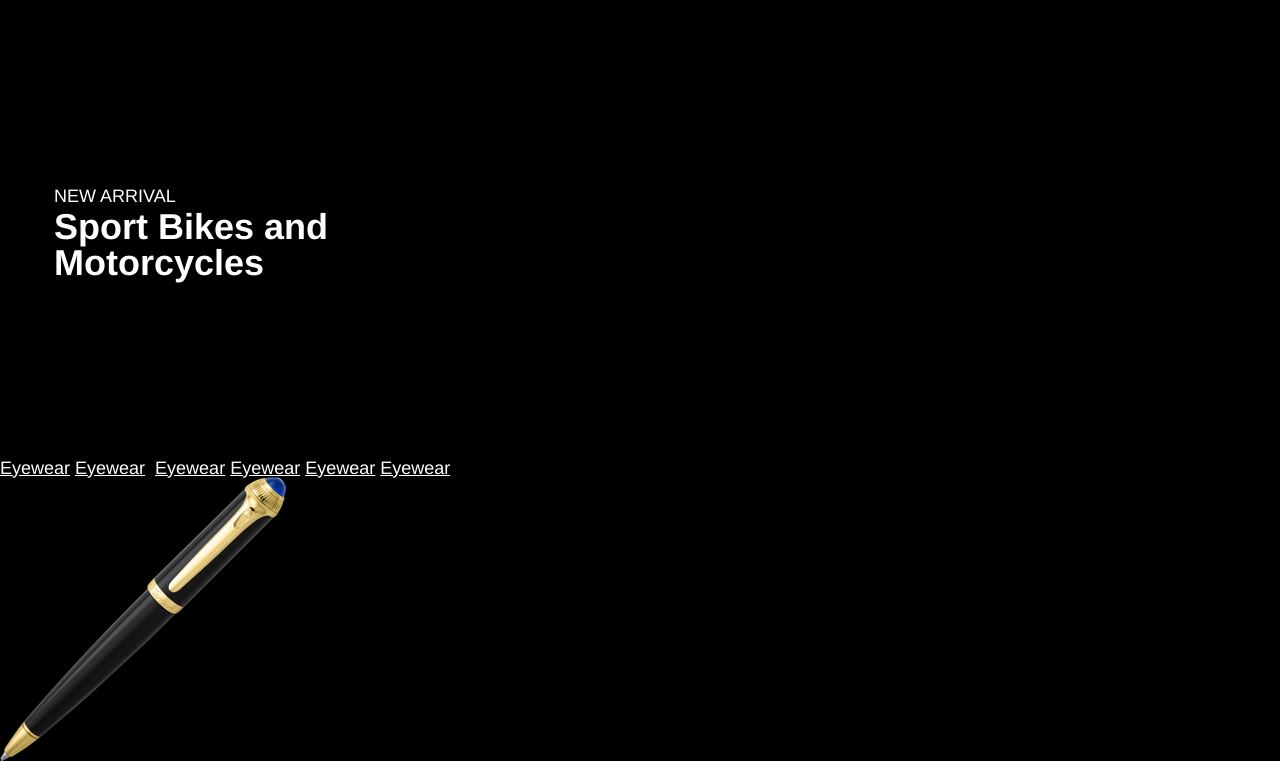
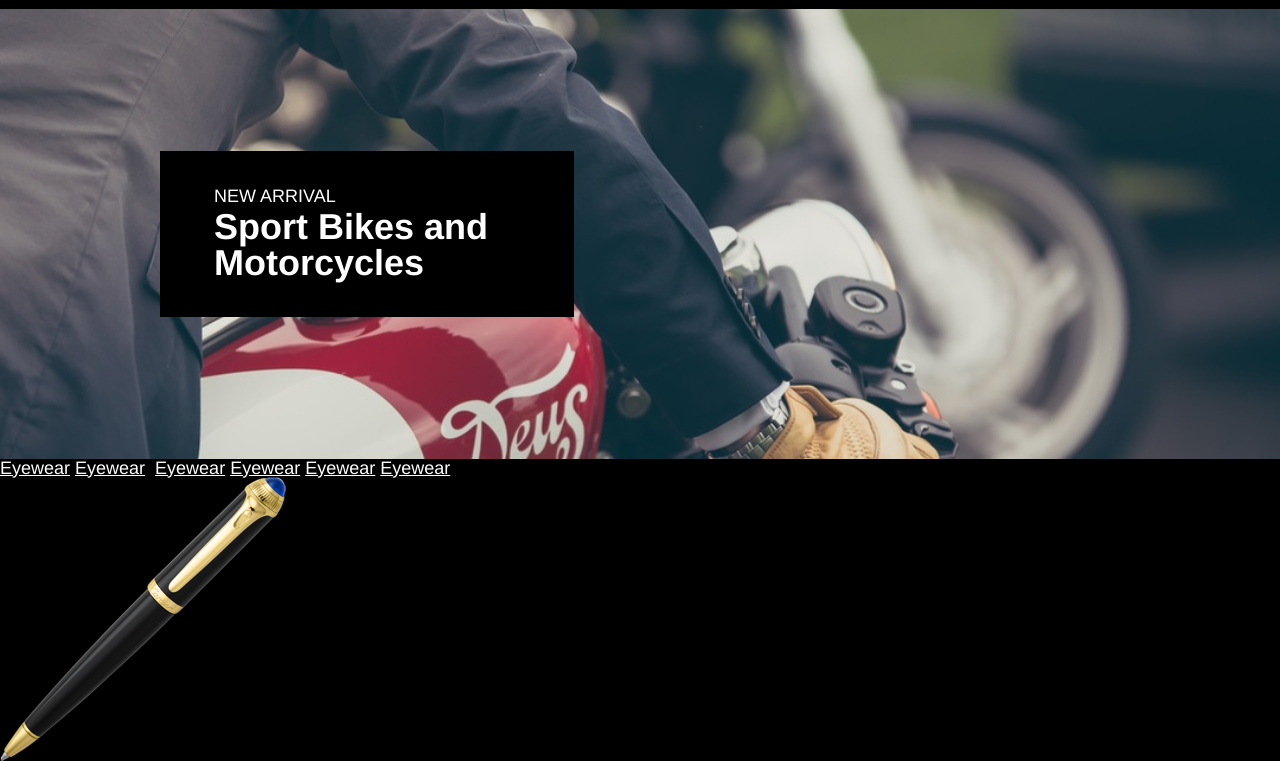
Before and after one commit to egad1868/SecretAgentSupply, a plain HTML site: page index.html in a window 1280 px wide. Shown: the part 42-803 px from the top of the page. Drawn offline with Linux system fonts and the light colour scheme.

Commit message:
update banner styles4

```diff
--- a/index.html
+++ b/index.html
@@ -14,10 +14,12 @@
       <p class="companyName">Secret Agent Supply, Inc.</p>
     </header>
     <!--Banner for announcements-->
-    <section class="banner">
-      <div class="announce">
-        <p class="title">New Arrival</p>
-        <p class="announcement">Sport Bikes and Motorcycles</p>
+    <section class="bannerBG">
+      <div class="banner">
+        <div class="announce">
+          <p class="title">New Arrival</p>
+          <p class="announcement">Sport Bikes and Motorcycles</p>
+        </div>
       </div>
     </section>
     <!--Navigation Menu-->
--- a/resources/css/styles.css
+++ b/resources/css/styles.css
@@ -41,9 +41,11 @@ header {
   display: flex;
   align-items: center;
   justify-content: flex-start;
+  margin: 0 auto;
+  padding: 0;
 }
 
-.banner img {
+.bannerBG {
   background-image: url(/resources/images/moto.jpeg);
   background-repeat: no-repeat;
   background-size: cover;
```
